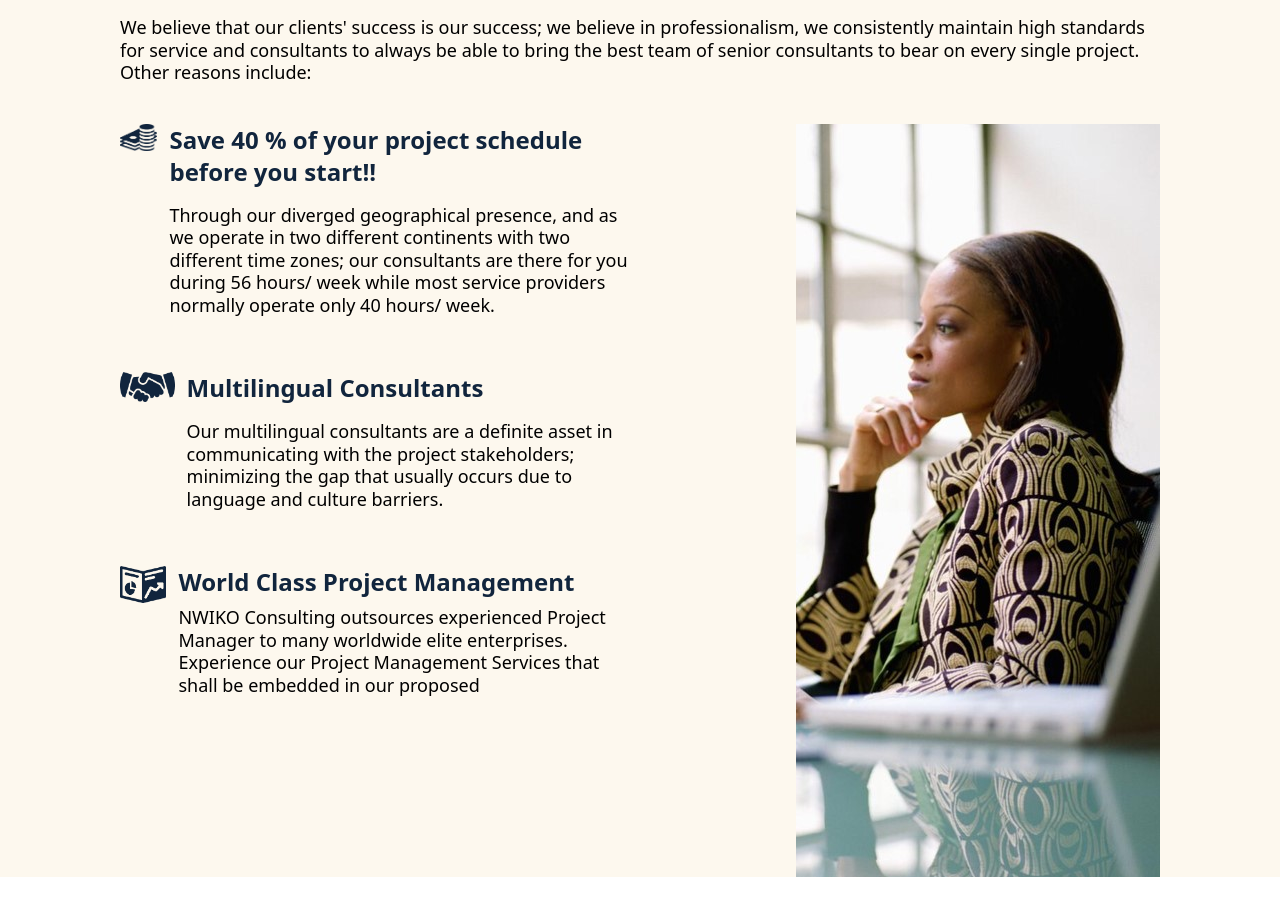
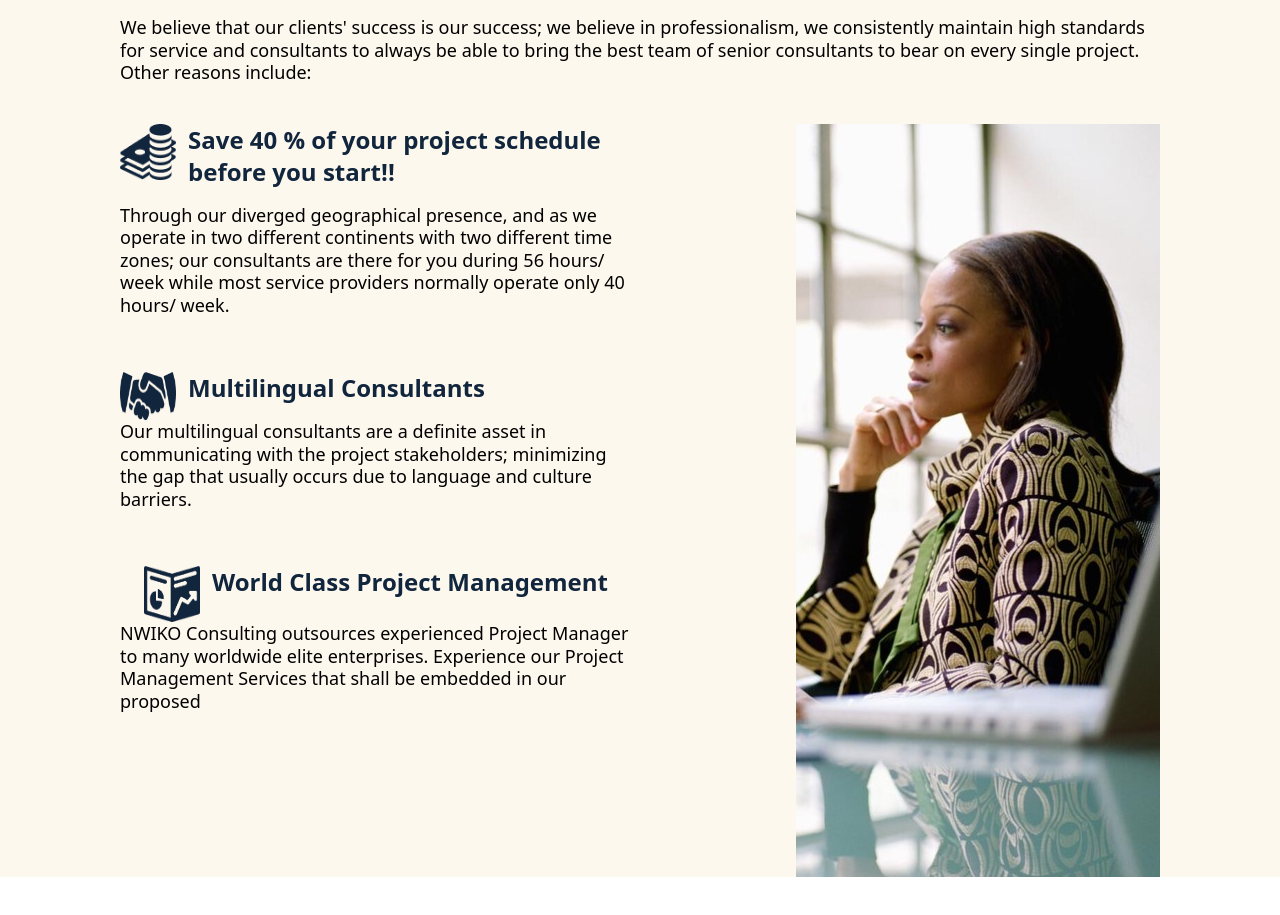
Before and after one commit to amarachi-nwokocha/Nwiko-consulting, a React (Vite) app: page / in a window 1280 px wide. Shown: the part 1955-2870 px from the top of the page. Built offline with nearby package versions, Linux system fonts and the light colour scheme.

Commit message:
added styles tothe why icons

```diff
--- a/src/Components/Reasons.jsx
+++ b/src/Components/Reasons.jsx
@@ -7,7 +7,9 @@ const Reasons = () => {
   return (
     <div className="min-h-[70vh] md:px-10 px-5 pt-10 bg-brightBackGround mb-10">
       <div className="md:px-20 px-5 pt-10">
-        <h2 className="text-4xl mb-5 hover:cursor-pointer w-fit hover:border-b-4 hover:border-b-blue font-semibold">Why <span className="text-yellow">NWIKO</span> Consulting ?</h2>
+        <h2 className="text-4xl mb-5 hover:cursor-pointer w-fit hover:border-b-4 hover:border-b-blue font-semibold">
+          Why <span className="text-yellow">NWIKO</span> Consulting ?
+        </h2>
         <p className="text-start text-lg leading-tight">
           We believe that our clients' success is our success; we believe in
           professionalism, we consistently maintain high standards for service
@@ -17,14 +19,14 @@ const Reasons = () => {
       </div>
       <section className=" flex flex-col md:flex-row md:justify-between  md:px-20 px-5 pt-10">
         <div>
-          <div className="flex gap-3 md:flex-row w-full md:w-[40vw]">
-            <div>
-              <img src={why1} alt="" />
-            </div>
-            <div>
+          <div className="md:flex-row w-full md:w-[40vw]">
+            <div className="flex gap-3 md:flex-row">
+              <img src={why1} alt=""  className="w-14 h-14" />
               <h2 className=" font-bold text-blue text-2xl mb-4">
                 Save 40 % of your project schedule before you start!!
               </h2>
+            </div>
+            <div>
               <p className="text-lg leading-tight">
                 Through our diverged geographical presence, and as we operate in
                 two different continents with two different time zones; our
@@ -33,14 +35,14 @@ const Reasons = () => {
               </p>
             </div>
           </div>
-          <div className="flex gap-3 md:flex-row w-full md:w-[40vw] mt-14">
-            <div>
-              <img src={why2} alt="" />
-            </div>
-            <div>
+          <div className=" w-full md:w-[40vw] mt-14">
+            <div className="flex gap-3 md:flex-row">
+              <img src={why2} alt=""  className="w-14 h-18" />
               <h2 className=" font-bold text-blue text-2xl mb-4">
                 Multilingual Consultants
               </h2>
+            </div>
+            <div>
               <p className="text-lg leading-tight">
                 Our multilingual consultants are a definite asset in
                 communicating with the project stakeholders; minimizing the gap
@@ -48,14 +50,14 @@ const Reasons = () => {
               </p>
             </div>
           </div>
-          <div className="flex gap-3 md:flex-row w-full md:w-[40vw] mt-14">
-            <div>
-              <img src={why3} alt="" />
-            </div>
-            <div>
+          <div className="w-full md:w-[40vw] mt-14">
+            <div className="flex gap-3 md:flex-row justify-center">
+              <img src={why3} alt="" className="w-14 h-14"/>
               <h2 className=" font-bold text-blue text-2xl pb-2 ">
                 World Class Project Management
               </h2>
+            </div>
+            <div>
               <p className="text-lg leading-tight">
                 NWIKO Consulting outsources experienced Project Manager to many
                 worldwide elite enterprises. Experience our Project Management
```
